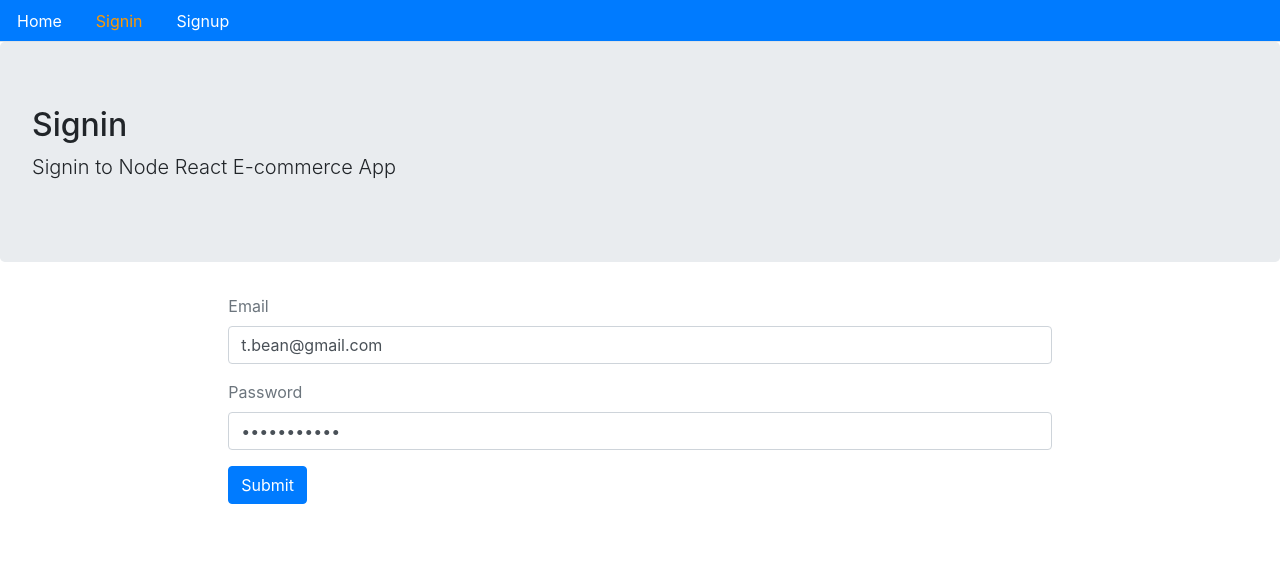
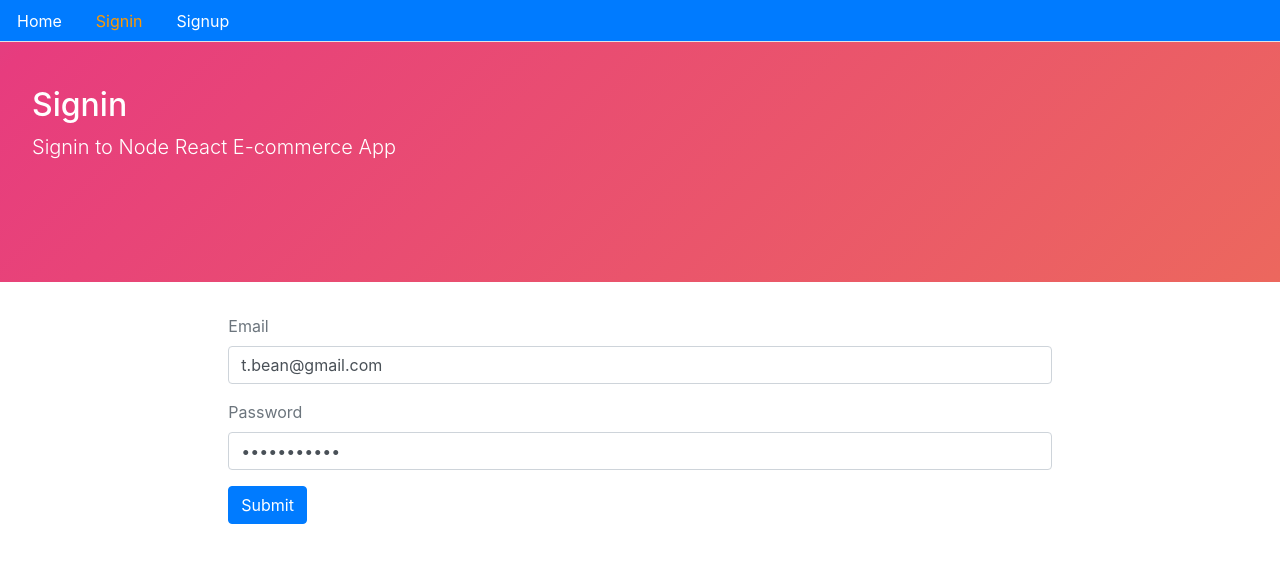
Before and after one commit to svanardenne/mern-stack-ecommerce-app-front, a React (Create React App) app: page /signin in a window 1280 px wide. Shown: the top 562 px of the page. Built offline with nearby package versions, Linux system fonts and the light colour scheme; no server answers.

Commit message:
Added styled components to Card, Menu, and Layout

```diff
--- a/package.json
+++ b/package.json
@@ -10,6 +10,7 @@
     "react-dom": "^17.0.2",
     "react-router-dom": "^5.2.0",
     "react-scripts": "4.0.3",
+    "styled-components": "^5.2.3",
     "web-vitals": "^1.1.1"
   },
   "scripts": {
--- a/src/core/Card.js
+++ b/src/core/Card.js
@@ -1,6 +1,11 @@
 import React from "react";
 import { Link } from "react-router-dom";
+import styled from "styled-components";
 import ShowImage from "./ShowImage";
+
+const Button = styled.button`
+  border-radius: 0px;
+`;
 
 const Card = ({ product }) => {
   return (
@@ -12,13 +17,13 @@ const Card = ({ product }) => {
           <p>{product.description}</p>
           <p>${product.price}</p>
           <Link to="/">
-            <button className="btn btn-outline-primary mt-2 mb-2">
+            <Button className="btn btn-outline-primary mt-2 mb-2 mr-2">
               View Product
-            </button>
+            </Button>
           </Link>
-          <button className="btn btn-outline-warning mt-2 mb-2">
+          <Button className="btn btn-outline-warning mt-2 mb-2">
             Add to Card
-          </button>
+          </Button>
         </div>
       </div>
     </div>
--- a/src/core/Layout.js
+++ b/src/core/Layout.js
@@ -1,5 +1,40 @@
 import React from "react";
 import Menu from "./Menu";
+import styled, { keyframes } from "styled-components";
+
+// Styled Components
+const Gradient = keyframes`
+   {
+    0% {
+        background-position: 0% 50%;
+    }
+    50% {
+        background-position: 100% 50%;
+    }
+    100% {
+        background-position: 0% 50%;
+    }
+  }
+`;
+const Jumbotron = styled.div`
+  width: 30wh;
+  height: 30vh;
+  color: #fff;
+  border-radius: 0px;
+  background: linear-gradient(-45deg, #ee7752, #e73c7e, #23a6d5, #23d5ab);
+  background-size: 400% 400%;
+  -webkit-animation: ${Gradient} 15s ease infinite;
+  -moz-animation: ${Gradient} 15s ease infinite;
+  animation: ${Gradient} 15s ease infinite;
+  h2 {
+    margin-top: -20px;
+  }
+  @media only screen and (max-width: 575px) {
+    h2 {
+      margin-top: 10px;
+    }
+  }
+`;
 
 const Layout = ({
   title = "Title",
@@ -9,10 +44,10 @@ const Layout = ({
 }) => (
   <div>
     <Menu />
-    <div className="jumbotron">
+    <Jumbotron className="jumbotron">
       <h2>{title}</h2>
       <p className="lead">{description}</p>
-    </div>
+    </Jumbotron>
     <div className={className}>{children}</div>
   </div>
 );
--- a/src/core/Menu.js
+++ b/src/core/Menu.js
@@ -1,7 +1,18 @@
 import React from "react";
+import styled from "styled-components";
 import { Link, withRouter } from "react-router-dom";
 import { signout, isAuthenticated } from "../auth/index";
 
+const NavLink = styled(Link)`
+  :hover {
+    border-radius: 0px;
+  }
+`;
+const SignoutLink = styled.span`
+  :hover {
+    border-radius: 0px;
+  }
+`;
 const isActive = (history, path) => {
   if (history.location.pathname === path) {
     return { color: "#ff9900" };
@@ -14,61 +25,61 @@ const Menu = ({ history }) => (
   <div>
     <ul className="nav nav-tabs bg-primary">
       <li className="nav-item">
-        <Link className="nav-link" style={isActive(history, "/")} to="/">
+        <NavLink className="nav-link" style={isActive(history, "/")} to="/">
           Home
-        </Link>
+        </NavLink>
       </li>
 
       {isAuthenticated() && isAuthenticated().user.role === 0 && (
         <li className="nav-item">
-          <Link
+          <NavLink
             className="nav-link"
             style={isActive(history, "/user/dashboard")}
             to="/user/dashboard"
           >
             Dashboard
-          </Link>
+          </NavLink>
         </li>
       )}
 
       {isAuthenticated() && isAuthenticated().user.role === 1 && (
         <li className="nav-item">
-          <Link
+          <NavLink
             className="nav-link"
             style={isActive(history, "/admin/dashboard")}
             to="/admin/dashboard"
           >
             Dashboard
-          </Link>
+          </NavLink>
         </li>
       )}
 
       {!isAuthenticated() && (
         <React.Fragment>
           <li className="nav-item">
-            <Link
+            <NavLink
               className="nav-link"
               style={isActive(history, "/signin")}
               to="/signin"
             >
               Signin
-            </Link>
+            </NavLink>
           </li>
 
           <li className="nav-item">
-            <Link
+            <NavLink
               className="nav-link"
               style={isActive(history, "/signup")}
               to="/signup"
             >
               Signup
-            </Link>
+            </NavLink>
           </li>
         </React.Fragment>
       )}
       {isAuthenticated() && (
         <li className="nav-item">
-          <span
+          <SignoutLink
             className="nav-link"
             style={{ cursor: "pointer", color: "#ffffff" }}
             onClick={() =>
@@ -78,7 +89,7 @@ const Menu = ({ history }) => (
             }
           >
             Signout
-          </span>
+          </SignoutLink>
         </li>
       )}
     </ul>
--- a/src/core/ShowImage.js
+++ b/src/core/ShowImage.js
@@ -1,14 +1,20 @@
 import React from "react";
 import { API } from "../config";
+import styled from "styled-components";
+
+const ProductImage = styled.div`
+  min-height: 100px;
+`;
+
 const ShowImage = ({ item, url }) => (
-  <div className="product-img">
+  <ProductImage className="product-img">
     <img
       src={`${API}/${url}/photo/${item._id}`}
       alt={item.name}
       className="mb-3"
       style={{ maxHeight: "100%", maxWidth: "100%" }}
     />
-  </div>
+  </ProductImage>
 );
 
 export default ShowImage;
```
Also changed, not shown: 1 other file (tests, documents, lock files or other folders).
